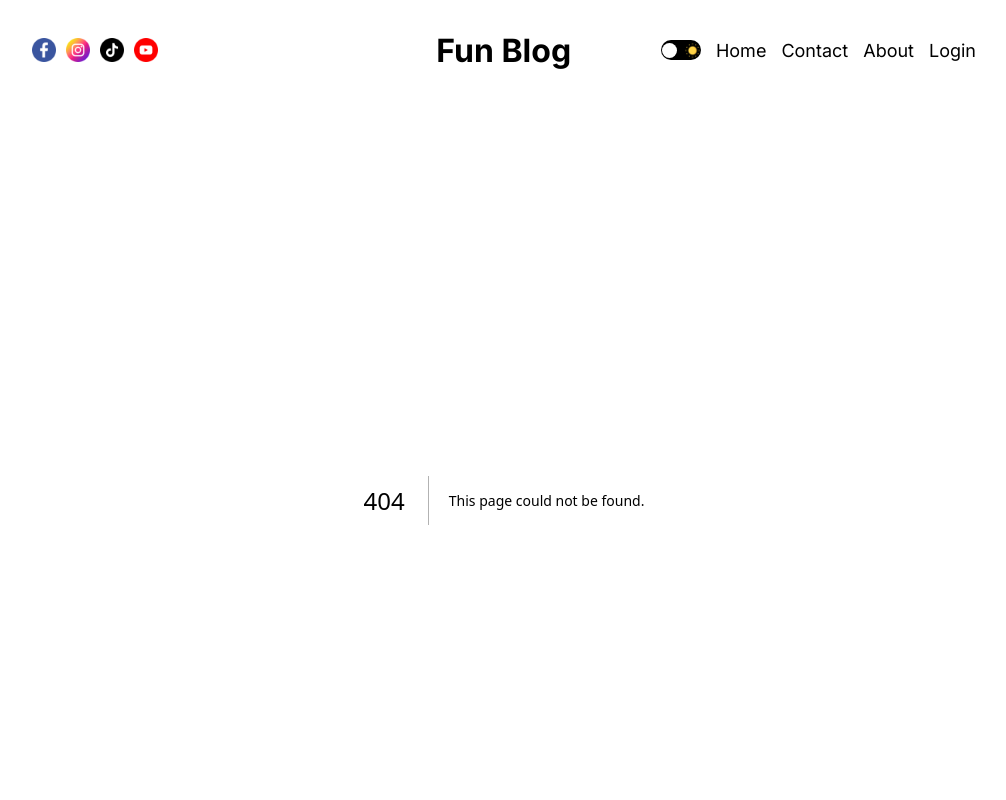
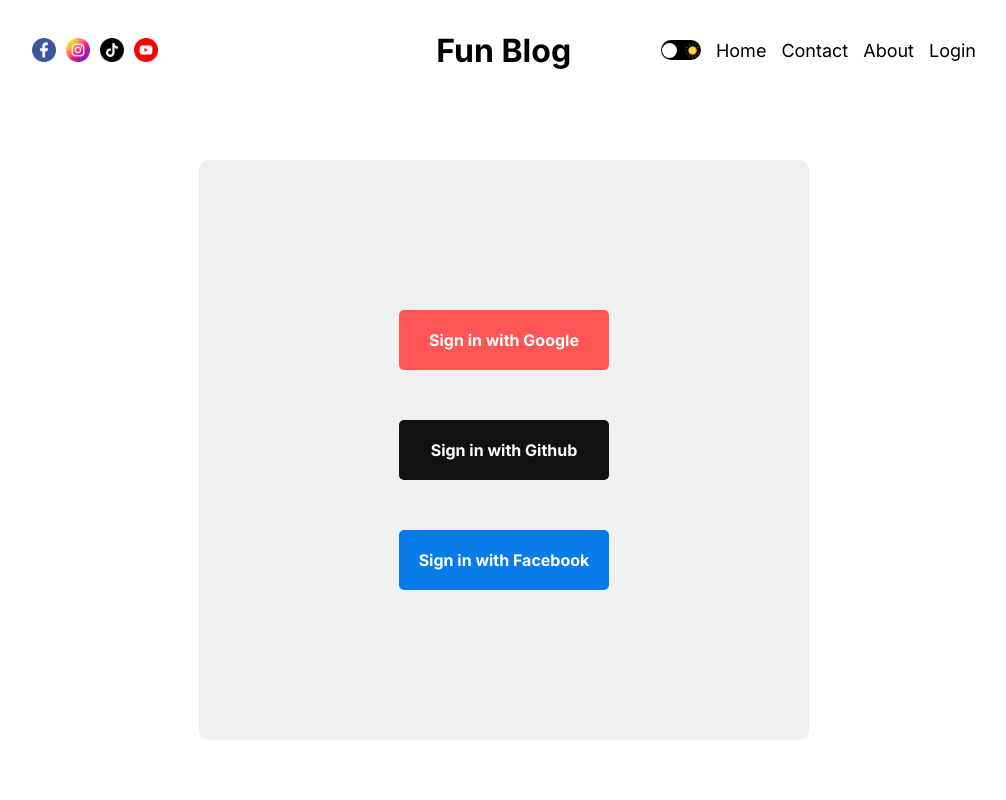
Before and after one commit to Fredbian/nextjs_blog, a Next.js app: page /login in a window 1280 px wide. Before the commit this address had no page. Shown: the top 800 px of the page, without its empty margins (176-1182 px from the left). Built offline with nearby package versions, Linux system fonts and the light colour scheme.

Commit message:
created 'Write page' and 'Login page'

```diff
--- a/package.json
+++ b/package.json
@@ -15,6 +15,7 @@
     "next": "13.4.19",
     "react": "18.2.0",
     "react-dom": "18.2.0",
+    "react-quill": "^2.0.0",
     "react-redux": "^9.1.0",
     "redux": "^5.0.1",
     "redux-persist": "^6.0.0",
--- a/src/app/globals.css
+++ b/src/app/globals.css
@@ -76,3 +76,11 @@
     max-width: 475px;
   }
 }
+
+.ql-container{
+  font-size: 28px !important;
+}
+
+.quill > .ql-container > .ql-editor.ql-blank::before{
+  color: #b3b3b1;
+}
--- a/src/app/layout.js
+++ b/src/app/layout.js
@@ -8,7 +8,7 @@
 const inter = Inter({ subsets: ['latin'] })
 
 export const metadata = {
-  title: 'Blog App',
+  title: 'Fun Blog',
   description: 'The best blog app!',
 }
 
--- /dev/null
+++ b/src/app/login/login.module.css
@@ -0,0 +1,55 @@
+.container {
+  display: flex;
+  align-items: center;
+  justify-content: center;
+  margin-top: 60px;
+}
+
+.wrapper {
+  background-color: var(--softBg);
+  padding: 150px 200px;
+  display: flex;
+  flex-direction: column;
+  gap: 50px;
+  border-radius: 10px;
+}
+
+.socialButton {
+  padding: 20px;
+  border-radius: 5px;
+  border: none;
+  color: white;
+  font-weight: bold;
+  cursor: pointer;
+  display: flex;
+  align-items: center;
+  justify-content: center;
+}
+
+.socialButton:first-child {
+  background-color: #ff5555;
+}
+
+.socialButton:nth-child(2) {
+  background-color: #111;
+}
+
+.socialButton:nth-child(3) {
+  background-color: #087bea;
+}
+
+@media screen and (max-width: 768px) {
+  .wrapper {
+    padding: 50px 100px;
+  }
+}
+@media screen and (max-width: 640px) {
+  .wrapper {
+    padding: 30px;
+  }
+
+  .socialButton{
+    font-weight: 400;
+    font-size: 14px;
+  }
+}
--- /dev/null
+++ b/src/app/login/page.jsx
@@ -0,0 +1,16 @@
+import React from 'react'
+import styles from './login.module.css'
+
+const LoginPage = () => {
+  return (
+    <div className={styles.container}>
+      <div className={styles.wrapper}>
+        <div className={styles.socialButton}>Sign in with Google</div>
+        <div className={styles.socialButton}>Sign in with Github</div>
+        <div className={styles.socialButton}>Sign in with Facebook</div>
+      </div>
+    </div>
+  )
+}
+
+export default LoginPage
--- /dev/null
+++ b/src/app/write/writePage.module.css
@@ -0,0 +1,75 @@
+.container{
+  position: relative;
+  display: flex;
+  flex-direction: column;
+}
+
+.select{
+  margin-bottom: 50px;
+  padding: 10px 20px;
+  margin-left: 50px;
+  width: max-content;
+}
+
+.editor {
+  display: flex;
+  gap: 20px;
+  height: 700px;
+  position: relative;
+}
+
+.button,
+.addButton {
+  width: 36px;
+  height: 36px;
+  border-radius: 50%;
+  background-color: transparent;
+  border: 1px solid var(--textColor);
+  display: flex;
+  align-items: center;
+  justify-content: center;
+  cursor: pointer;
+}
+
+.addButton {
+  border-color: #1a8917;
+}
+
+.add {
+  display: flex;
+  gap: 20px;
+  background-color: var(--bg);
+  position: absolute;
+  z-index: 999;
+  width: 100%;
+  left: 50px;
+}
+
+.input{
+  padding: 50px;
+  font-size: 64px;
+  border: none;
+  outline: none;
+  background-color: transparent;
+  color: var(--textColor);
+}
+
+.input::placeholder{
+  color: #b3b3b1;
+}
+
+.textArea {
+  width: 100%;
+}
+
+.publish{
+  position: absolute;
+  top: 0px;
+  right: 0px;
+  padding: 10px 20px;
+  border: none;
+  background-color: #1a8917;
+  color: white;
+  cursor: pointer;
+  border-radius: 20px;
+}
```
Also changed, not shown: src/app/write/page.jsx (added, +45 -0 lines), 1 other file (tests, documents, lock files or other folders).
